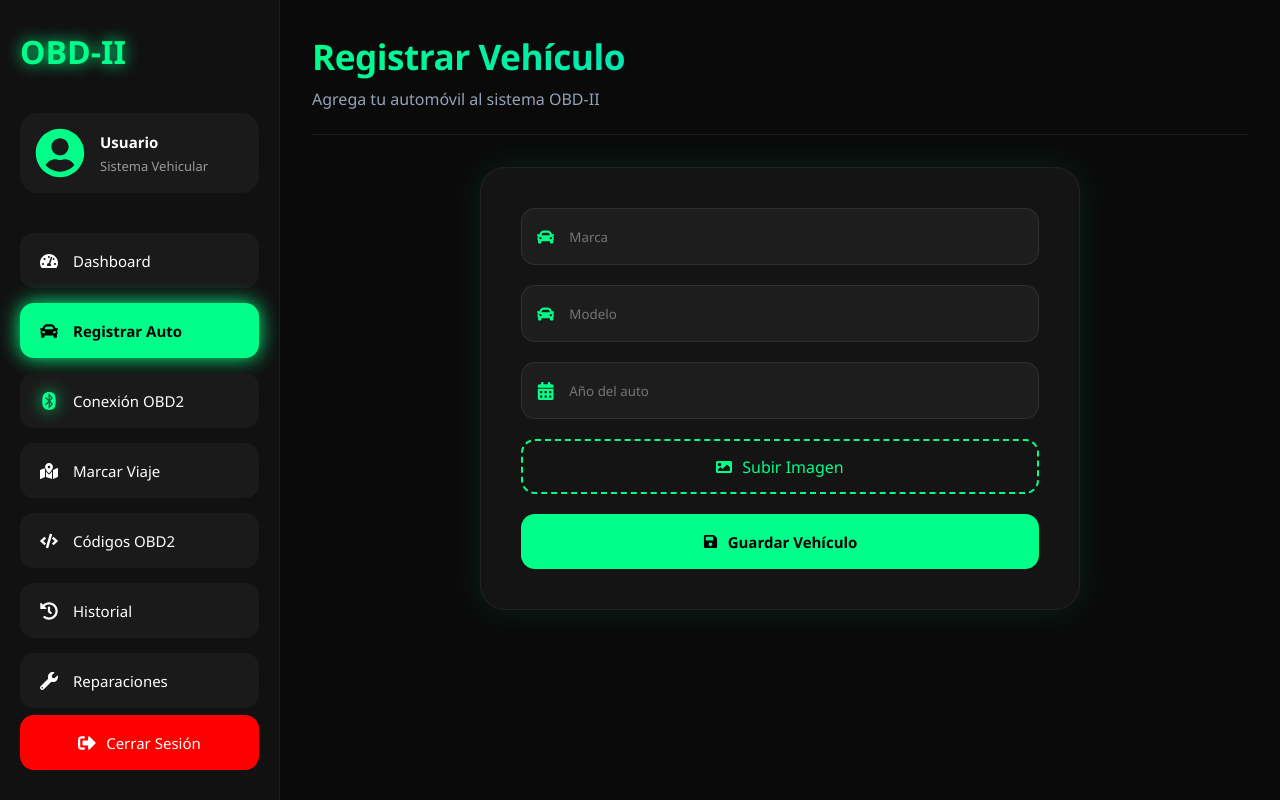
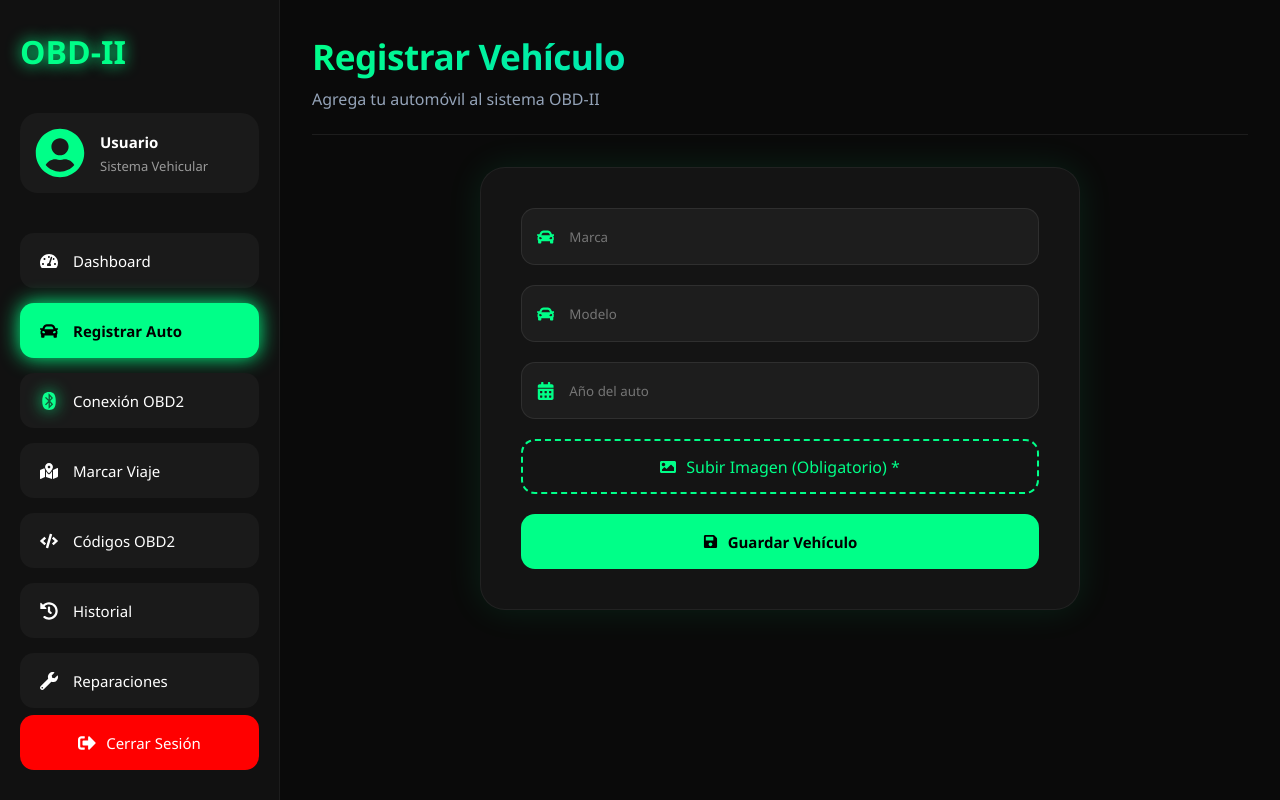
Before and after one commit to toallin/obd2-frontend, a React (Vite) app: page /register-vehicle in a window 1280 px wide. Built offline with nearby package versions, Linux system fonts and the light colour scheme.

Commit message:
Require image upload for vehicle registration
Added validation to ensure an image is uploaded before saving the vehicle registration.

```diff
--- a/src/pages/RegisterVehicle.jsx
+++ b/src/pages/RegisterVehicle.jsx
@@ -37,6 +37,12 @@ function RegisterVehicle() {
     const registerVehicle = async (e) => {
         e.preventDefault();
 
+        // VALIDACIÓN DE IMAGEN OBLIGATORIA
+        if (!image) {
+            alert('Por favor, sube una imagen del vehículo antes de guardar. 📷');
+            return; // Detiene la función y no guarda nada
+        }
+
         try {
             const token = localStorage.getItem('token');
             const formData = new FormData();
@@ -44,11 +50,7 @@ function RegisterVehicle() {
             formData.append('brand', brand);
             formData.append('model', model);
             formData.append('year', year);
-
-            // Imagen
-            if (image) {
-                formData.append('image', image);
-            }
+            formData.append('image', image); // Pasó la validación, así que siempre existirá
 
             // CORREGIDO: Dinámico para Local y Producción (Render) usando la URL base limpia
             const res = await fetch(
@@ -146,7 +148,7 @@ function RegisterVehicle() {
                             {/* SUBIR IMAGEN */}
                             <label className="upload-box">
                                 <FaImage />
-                                {image ? image.name : 'Subir Imagen'}
+                                {image ? image.name : 'Subir Imagen (Obligatorio) *'}
                                 <input
                                     type="file"
                                     hidden
```
